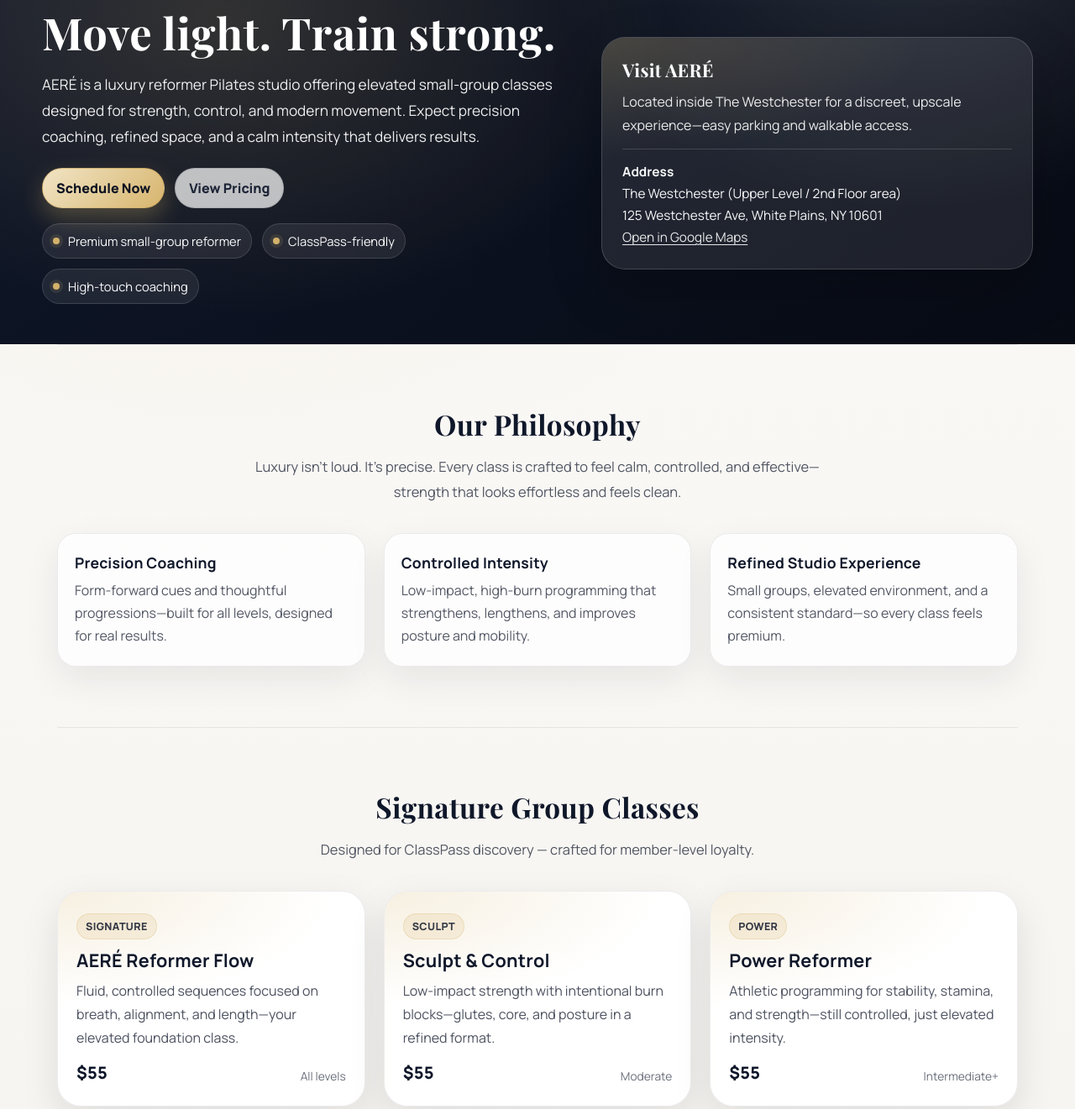
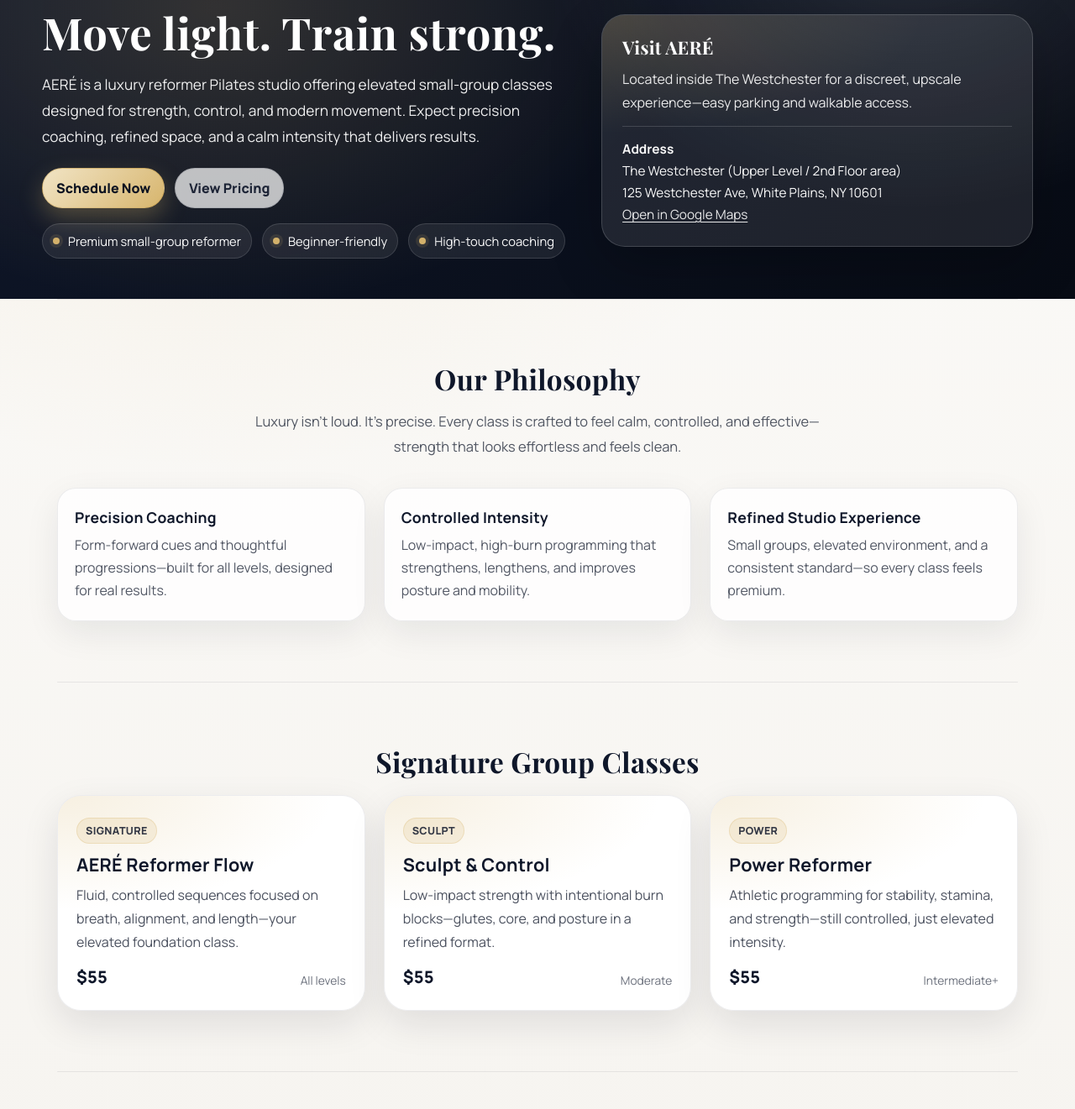
Before and after one commit to aerepilates/aerepilates.github.io, a plain HTML site: page index.html in a window 1280 px wide. Shown: the part 156-1477 px from the top of the page at 84% size. Drawn offline with nearby package versions, Linux system fonts and the light colour scheme.

Commit message:
Update index.html

```diff
--- a/index.html
+++ b/index.html
@@ -599,7 +599,7 @@
 
         <div class="hero-meta">
           <div class="meta-chip"><span class="meta-dot"></span> Premium small-group reformer</div>
-          <div class="meta-chip"><span class="meta-dot"></span> ClassPass-friendly</div>
+          <div class="meta-chip"><span class="meta-dot"></span> Beginner-friendly</div>
           <div class="meta-chip"><span class="meta-dot"></span> High-touch coaching</div>
         </div>
       </div>
@@ -654,7 +654,6 @@
   <!-- CLASSES -->
   <section id="classes">
     <h2>Signature Group Classes</h2>
-    <p class="sub">Designed for ClassPass discovery — crafted for member-level loyalty.</p>
 
     <div class="cards">
       <div class="card">
@@ -753,10 +752,6 @@
         </div>
       </div>
     </div>
-
-    <p class="sub" style="margin-top:22px;">
-      <strong>ClassPass:</strong> limited spots per class to protect member access and studio standards.
-    </p>
   </section>
 
   <div class="divider"><div class="divider-line"></div></div>
```
